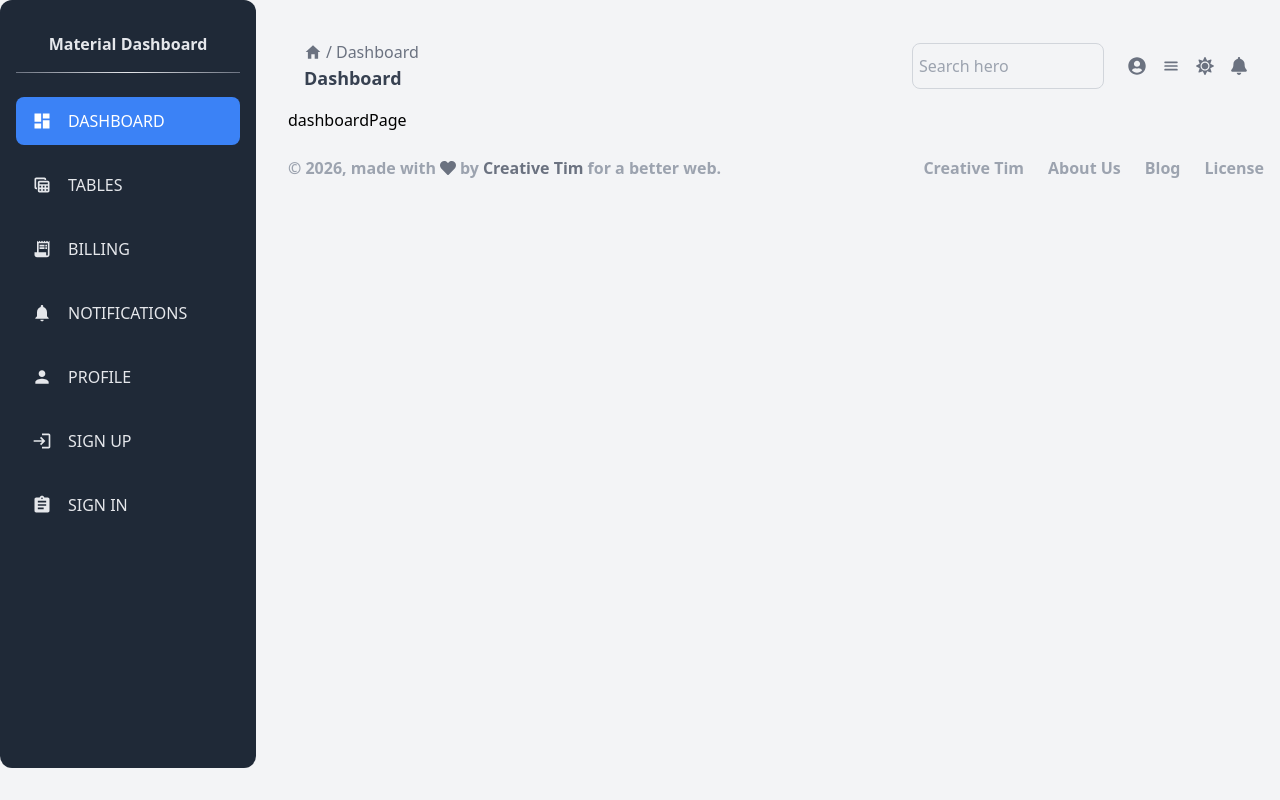
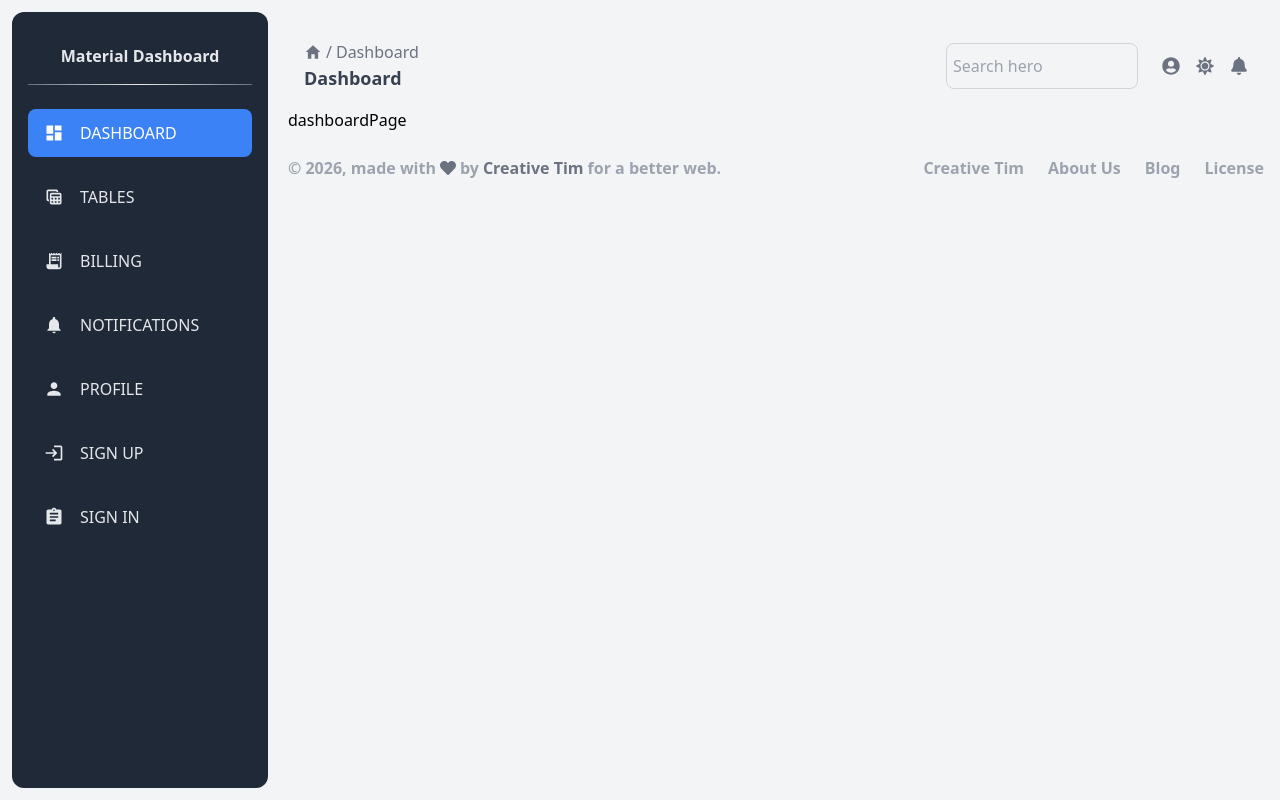
Before and after one commit to mahmoudYousf2005/Dashboard, a React (Vite) app: page /dashboard in a window 1280 px wide. Built offline with nearby package versions, Linux system fonts and the light colour scheme.

Commit message:
add mobile menu toggle for sidebar

```diff
--- a/src/examples/LayoutContainers/DashboardLayout.jsx
+++ b/src/examples/LayoutContainers/DashboardLayout.jsx
@@ -8,9 +8,9 @@ const DashboardLayout = () => {
     const [open , setOpen] = useState(false)
   return (
     <div className="min-h-screen bg-gray-100">
-        <Sidenav open={open} setOpen={setOpen} />
+        <Sidenav open={open} setOpen={setOpen}/>
          <div className="md:pl-72 px-4 pt-6">
-        <Navbar setOpen={setOpen} />
+        <Navbar open={open} setOpen={setOpen}/>
         <Outlet />
         <Footer />
 
--- a/src/examples/Navbars/Navbar.jsx
+++ b/src/examples/Navbars/Navbar.jsx
@@ -3,8 +3,9 @@ import { FaUserCircle } from "react-icons/fa";
 import { FaSun } from "react-icons/fa";
 import { FaBell } from "react-icons/fa6";
 import { IoMdHome } from "react-icons/io";
-import { IoMenu } from "react-icons/io5";
-const Navbar = () => {
+import { IoMenu , IoClose} from "react-icons/io5";
+const Navbar = ({open ,setOpen}) => {
+
   return (
     <div className="p-4 flex flex-col md:flex-row md:justify-between">
 
@@ -31,7 +32,19 @@ const Navbar = () => {
 
 
             <button aria-label="Account"><FaUserCircle /></button>
-            <button aria-label="Open menu"><IoMenu /></button>
+
+            {open ?
+                <button aria-label="Open menu"
+                className="md:hidden"
+                onClick={()=> setOpen(false)}
+                ><IoClose /></button>
+                :
+                <button aria-label="Open menu"
+                className="md:hidden"
+                onClick={()=> setOpen(true)}
+                ><IoMenu /></button>
+            }
+
             <button aria-label="Theme"><FaSun /></button>
             <button aria-label="Notifications"><FaBell /></button>
 
--- a/src/examples/Sidenav/Sidenav.jsx
+++ b/src/examples/Sidenav/Sidenav.jsx
@@ -1,12 +1,14 @@
 import routes from "../../routes";
 import {  NavLink } from "react-router-dom";
 
-const Sidenav = () => {
+const Sidenav = ({open , setOpen}) => {
 
-
+console.log(open)
   return (
-    <div className={` w-64 h-[calc(100vh-2rem)] bg-gray-800 p-4 rounded-xl md:block md:z-0 34 fixed z-10 p-3`}
-    >
+    <aside className={`${open ? "block" : "hidden"} md:block
+        fixed top-0 left-0 z-20 m-3 p-4
+        w-64 h-[calc(100vh-1.5rem)] overflow-y-auto
+        rounded-xl bg-gray-800`}>
 
       <div className=" mb-6 py-4 border-b border-transparent
         [border-image:linear-gradient(to_right,theme(colors.gray.500),theme(colors.gray.200),theme(colors.gray.500))_1]">
@@ -17,7 +19,9 @@ const Sidenav = () => {
 
       {routes.map((tab)=>{
         return(
-          <NavLink key={tab.path} to={tab.path} className={({ isActive }) =>
+          <NavLink key={tab.path} to={tab.path}
+          onClick={() => setOpen(false)}
+           className={({ isActive }) =>
           `h-12 flex items-center gap-4 rounded-lg px-4 font-medium transition-all mt-4 uppercase
            ${isActive
             ? "bg-blue-500 text-white"
@@ -28,7 +32,7 @@ const Sidenav = () => {
         )
       })}
 
-    </div>
+    </aside>
   )
 }
 
```
